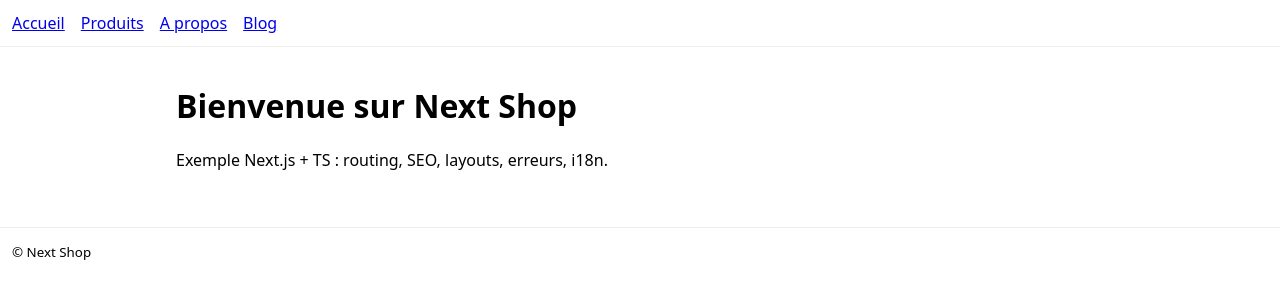
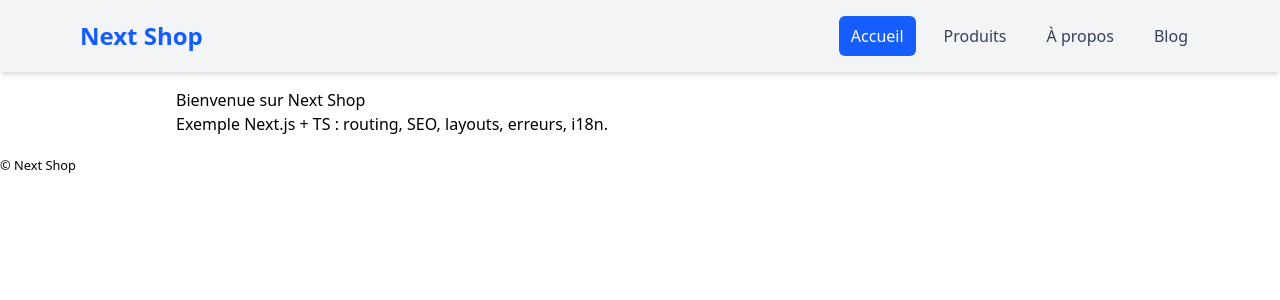
Before and after one commit to rhayedev/next-ecoshop, a Next.js app: page / in a window 1280 px wide. Shown: the top 300 px of the page. Built offline with nearby package versions, Linux system fonts and the light colour scheme.

Commit message:
fix: tailwindcss import

```diff
--- a/src/components/Header.tsx
+++ b/src/components/Header.tsx
@@ -4,24 +4,30 @@ import { usePathname } from 'next/navigation';
 
 export default function Header() {
 	const pathname = usePathname();
-	const isActive = (href: string) => (pathname === href ? 'active' : '');
+	const links = [
+		{ href: '/', label: 'Accueil' },
+		{ href: '/products', label: 'Produits' },
+		{ href: '/about', label: 'À propos' },
+		{ href: '/blog', label: 'Blog' },
+	];
+
+	const isActive = (href: string) =>
+		pathname === href
+			? 'text-white bg-blue-600 px-3 py-2 rounded-md'
+			: 'text-gray-700 hover:text-white hover:bg-blue-500 px-3 py-2 rounded-md';
 
 	return (
-		<header className="site-header">
-			<nav className="nav">
-				<Link className={isActive('/')} href="/">
-					Accueil
-				</Link>
-				<Link className={isActive('/products')} href="/products">
-					Produits
-				</Link>
-				<Link className={isActive('/about')} href="/about">
-					A propos
-				</Link>
-                <Link className={isActive('/blog')} href="/blog">
-					Blog
-				</Link>
-			</nav>
+		<header className="bg-gray-100 shadow-md">
+			<div className="max-w-6xl mx-auto flex items-center justify-between p-4">
+				<div className="text-2xl font-bold text-blue-600">Next Shop</div>
+				<nav className="flex space-x-4">
+					{links.map((link) => (
+						<Link key={link.href} href={link.href} className={isActive(link.href)}>
+							{link.label}
+						</Link>
+					))}
+				</nav>
+			</div>
 		</header>
 	);
 }
--- a/src/styles/globals.css
+++ b/src/styles/globals.css
@@ -1,6 +1,4 @@
-@tailwind base;
-@tailwind components;
-@tailwind utilities;
+@import 'tailwindcss';
 
 :root {
 	--border: #eee;
@@ -25,19 +23,3 @@ body {
 	margin: 0 auto;
 	padding: var(--gap);
 }
-.site-header {
-	padding: var(--pad);
-	border-bottom: 1px solid var(--border);
-}
-.nav {
-	display: flex;
-	gap: var(--gap);
-}
-.site-footer {
-	margin-top: 24px;
-	padding: var(--pad);
-	border-top: 1px solid var(--border);
-}
-.active {
-	text-decoration: underline;
-}
--- a/tailwind.config.js
+++ b/tailwind.config.js
@@ -1,6 +1,6 @@
 /** @type {import('tailwindcss').Config} */
 module.exports = {
-	content: ['./app/**/*.{ts,tsx}', './pages/**/*.{ts,tsx}', './components/**/*.{ts,tsx}'],
+	content: [],
 	theme: {
 		extend: {},
 	},
```
Also changed, not shown: package.json (+4 -4 lines), 1 other file (tests, documents, lock files or other folders).
